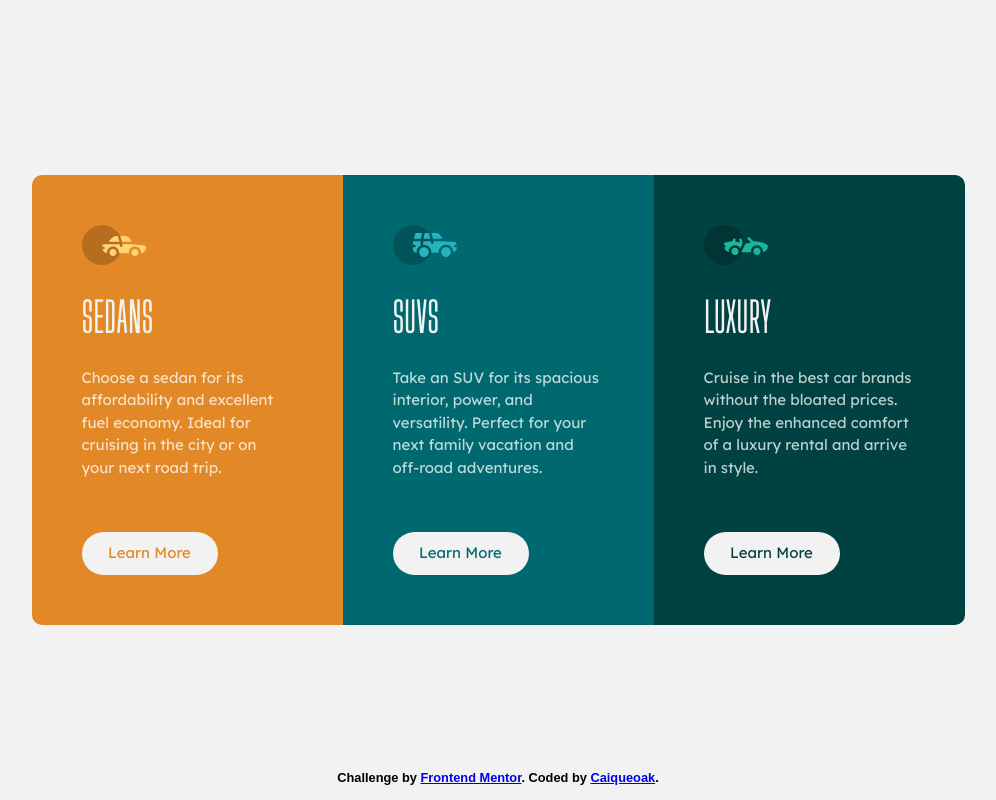
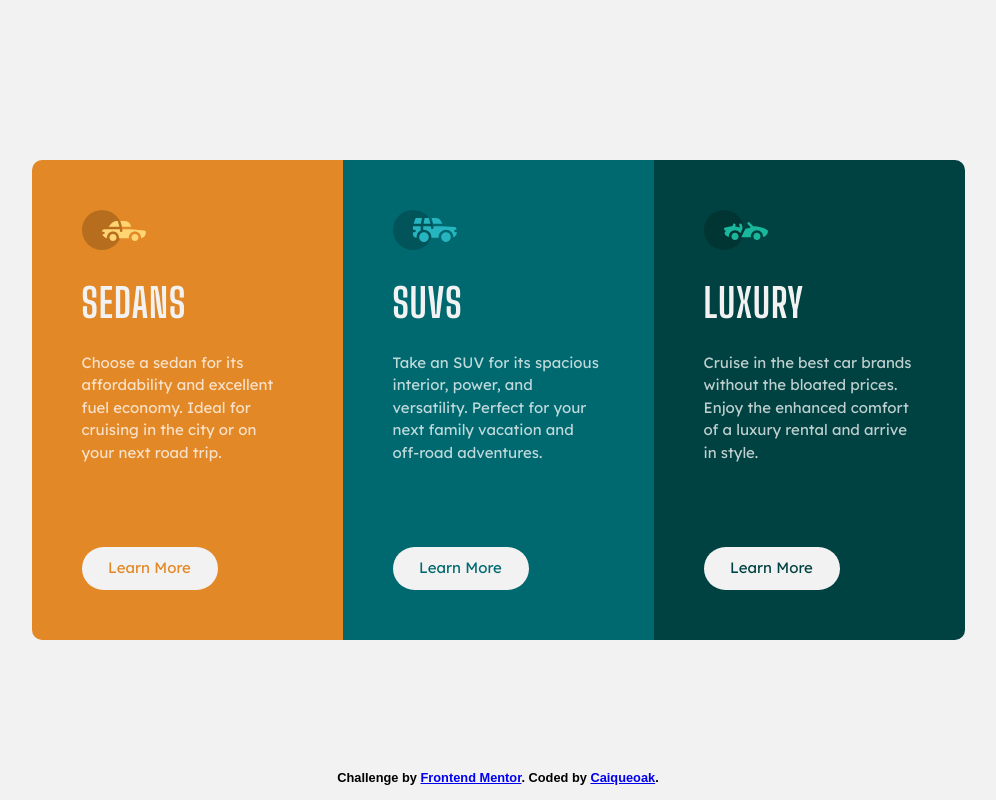
Before and after one commit to Caiqueoak/3-column-preview-card-with-HTML-and-CSS, a plain HTML site: page index.html in a window 1280 px wide. Shown: the whole page, without its empty margins (142-1138 px from the left). Drawn offline with Linux system fonts and the light colour scheme.

Commit message:
added the right font family in the titles

```diff
--- a/index.html
+++ b/index.html
@@ -6,7 +6,8 @@
   <link rel="stylesheet" href="style.css">
   <link rel="preconnect" href="https://fonts.googleapis.com">
   <link rel="preconnect" href="https://fonts.gstatic.com" crossorigin>
-  <link href="https://fonts.googleapis.com/css2?family=Big+Shoulders+Display:wght@100&family=Lexend+Deca&display=swap" rel="stylesheet">
+  <link href="https://fonts.googleapis.com/css2?family=Big+Shoulders+Display:wght@700&display=swap" rel="stylesheet">
+  <link href="https://fonts.googleapis.com/css2?family=Lexend+Deca&display=swap" rel="stylesheet">
   <title>Caique Carvalho</title>
 </head>
 <body>
--- a/style.css
+++ b/style.css
@@ -4,8 +4,6 @@
     --Very-dark-cyan: hsl(179, 100%, 13%);
     --paragraphs: hsla(0, 0%, 100%, 0.75);
     --Bg-headings-buttons:  hsl(0, 0%, 95%);
-    --Lexend-Deca-weights: 400;
-    --Big-Shoulders-weights: 700;
     --Lexend-Deca: 'Lexend Deca', sans-serif;
     --Big-Shoulders: 'Big Shoulders Display', cursive;
     box-sizing: border-box;
@@ -27,7 +25,7 @@ body{
     display: grid;
     grid-template-columns: 1fr 1fr 1fr;
     width: 933px;
-    height: 450px;
+    height: 480px;
 }
 
 /* CARDS */
@@ -53,7 +51,6 @@ body{
 .title{
     color: var(--Bg-headings-buttons);
     font-family: var(--Big-Shoulders);
-    font-weight: var(--Big-Shoulders-weights);
     font-size: 2.5rem;
     letter-spacing: 1px;
     padding: 25px 0;
@@ -61,14 +58,12 @@ body{
 .description-text{
     color: var(--paragraphs);
     font-family: var(--Lexend-Deca);
-    font-weight: var(--Lexend-Deca-weights);
     line-height: 1.4rem;
 }
 .learn-more-button{
     position: absolute;
     bottom: var(--cards-padding);
     font-family: var(--Lexend-Deca);
-    font-weight: var(--Lexend-Deca-weights);
     background-color: var(--Bg-headings-buttons);
     border-radius: 100px;
     height: 2.7rem;
```
Also changed, not shown: images/solution.png.
